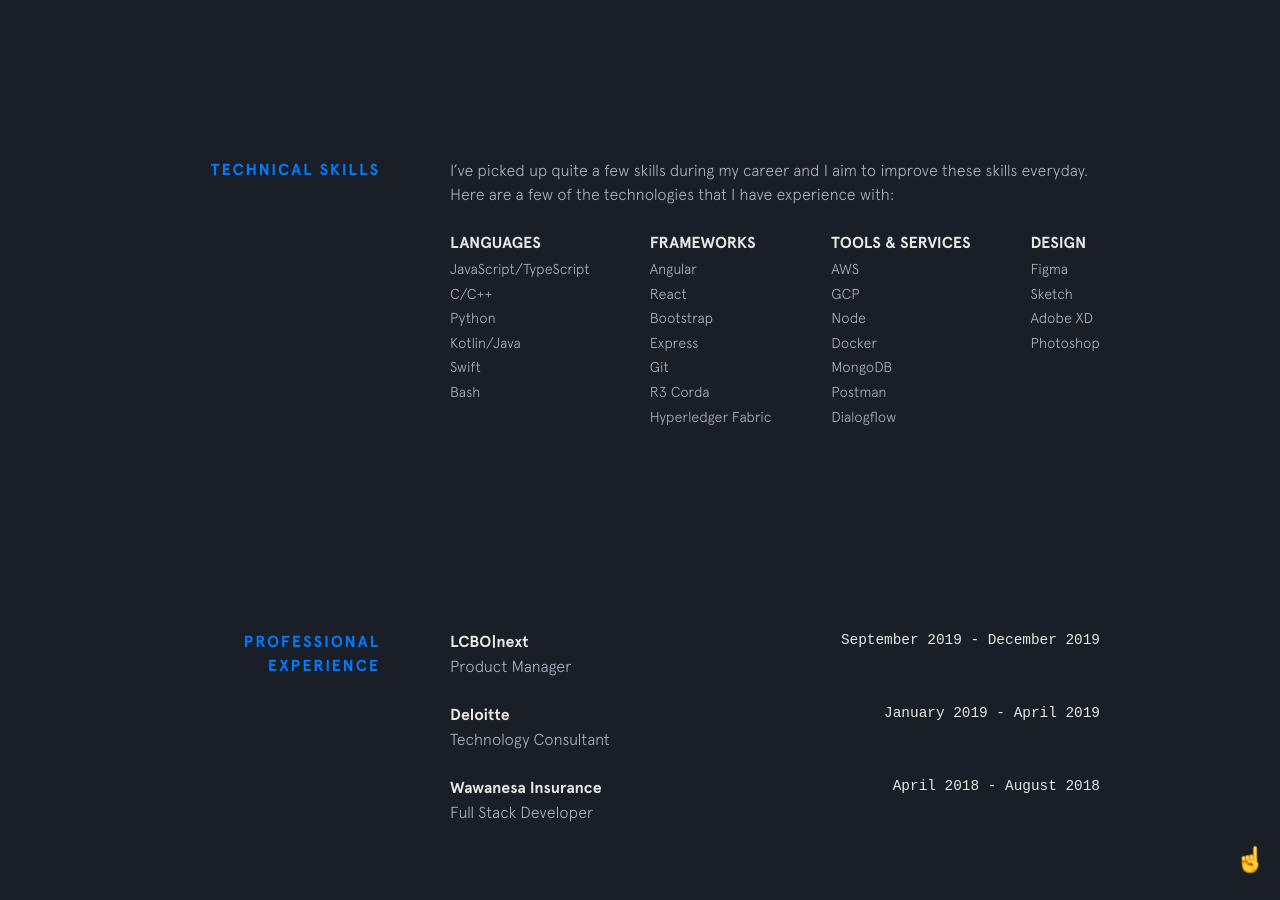
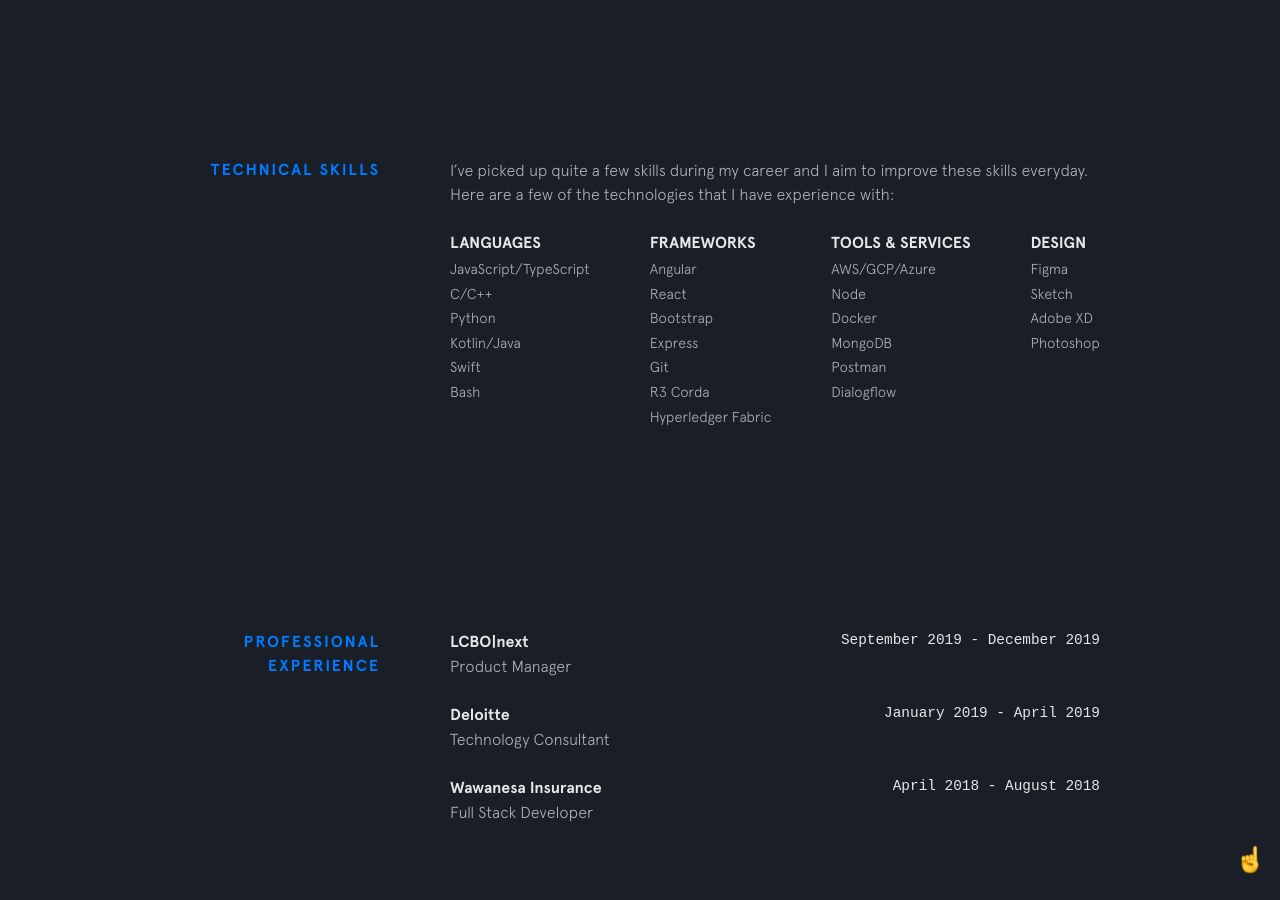
Before and after one commit to PronoyC/pronoyc.github.io, a Jekyll site: the page built from index.html, in a window 1280 px wide and 900 px high, scrolled down 1737 px. Built offline with Jekyll 4.4.1, drawn with Linux system fonts in a browser that asks for light colours; nearby versions of some CDN libraries.

Commit message:
Update skills.yml

```diff
--- a/_data/skills.yml
+++ b/_data/skills.yml
@@ -16,8 +16,7 @@ frameworks:
   - item: Hyperledger Fabric
 
 tools:
-  - item: AWS
-  - item: GCP
+  - item: AWS/GCP/Azure
   - item: Node
   - item: Docker
   - item: MongoDB
```
